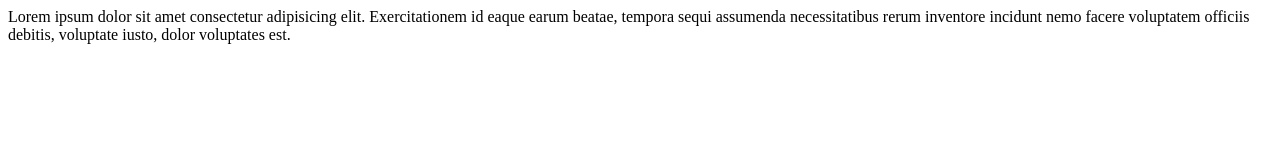
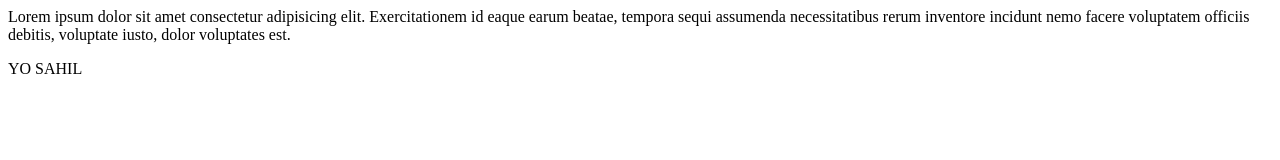
Before and after one commit to sahilkruz07/tatakae, a plain HTML site: page index.html in a window 1280 px wide. Drawn offline with Linux system fonts and the light colour scheme.

Commit message:
yo sahil

```diff
--- a/index.html
+++ b/index.html
@@ -12,5 +12,6 @@
     <div class="nav">
         Lorem ipsum dolor sit amet consectetur adipisicing elit. Exercitationem id eaque earum beatae, tempora sequi assumenda necessitatibus rerum inventore incidunt nemo facere voluptatem officiis debitis, voluptate iusto, dolor voluptates est.
     </div>
+    <p>YO SAHIL</p>
 </body>
 </html>
```
